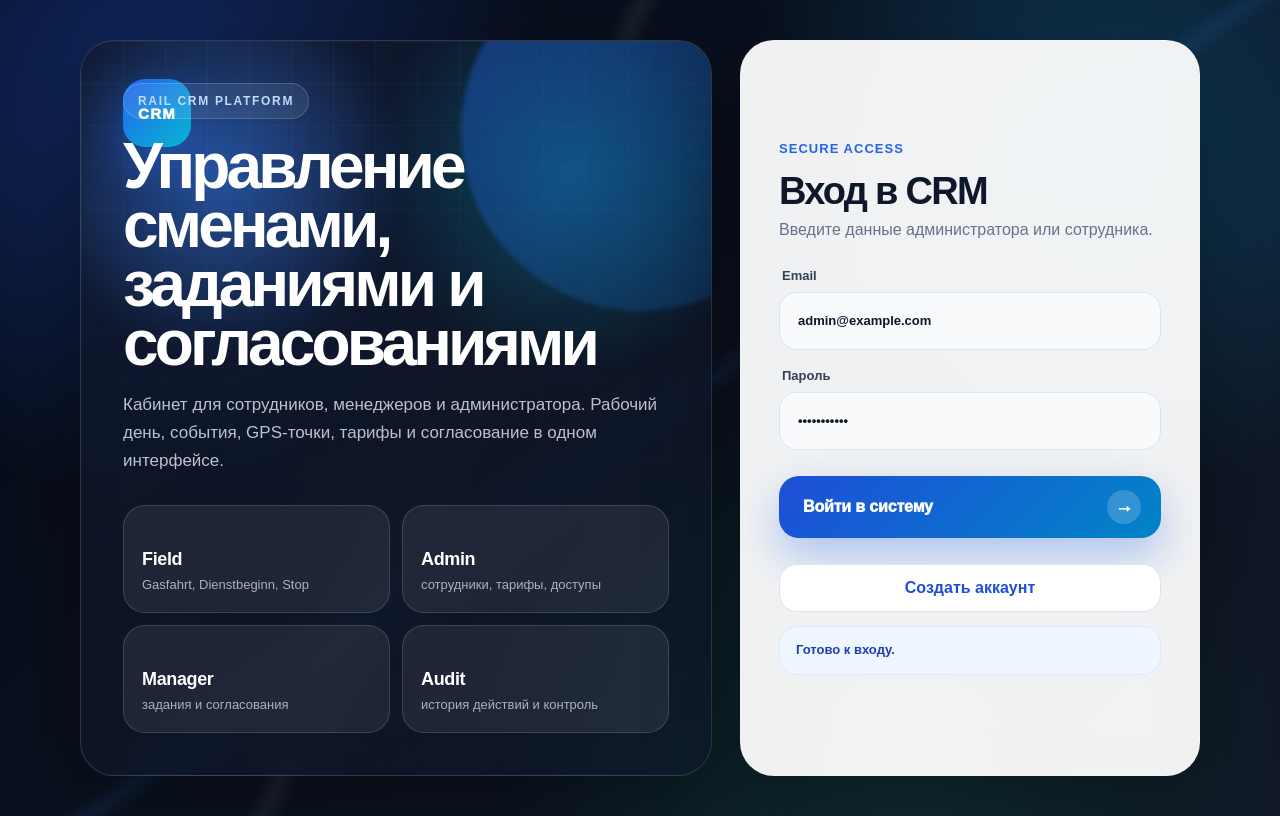
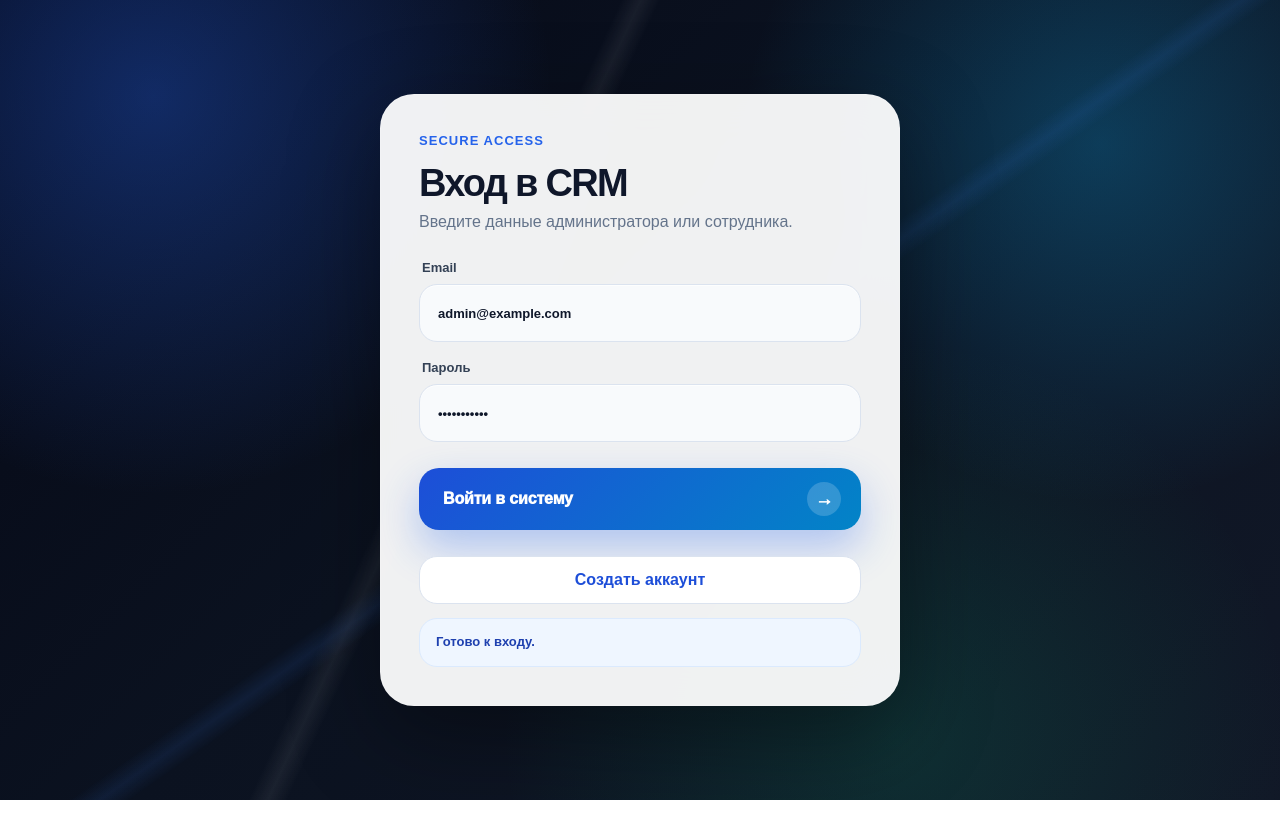
Before and after one commit to Webartdp/rail-crm-platform, a Next.js app in the folder frontend/: page /login in a window 1280 px wide. Built offline with nearby package versions, Linux system fonts and the light colour scheme; no server answers.

Commit message:
Remove login visual panel

```diff
--- a/frontend/app/login/page.tsx
+++ b/frontend/app/login/page.tsx
@@ -58,37 +58,7 @@ export default function LoginPage() {
 
   return (
     <main className="auth-page">
-      <section className="auth-shell">
-        <div className="auth-visual">
-          <div className="auth-logo-mark">CRM</div>
-          <p className="auth-kicker">Rail CRM Platform</p>
-          <h1>Управление сменами, заданиями и согласованиями</h1>
-          <p>
-            Кабинет для сотрудников, менеджеров и администратора. Рабочий день,
-            события, GPS-точки, тарифы и согласование в одном интерфейсе.
-          </p>
-
-          <div className="auth-feature-grid">
-            <div>
-              <strong>Field</strong>
-              <span>Gasfahrt, Dienstbeginn, Stop</span>
-            </div>
-            <div>
-              <strong>Admin</strong>
-              <span>сотрудники, тарифы, доступы</span>
-            </div>
-            <div>
-              <strong>Manager</strong>
-              <span>задания и согласования</span>
-            </div>
-            <div>
-              <strong>Audit</strong>
-              <span>история действий и контроль</span>
-            </div>
-          </div>
-        </div>
-
-        <section className="auth-card">
+      <section className="auth-card" style={{ width: 'min(520px, 100%)' }}>
         <div className="auth-card-head">
           <p className="eyebrow">Secure access</p>
           <h2>{mode === 'login' ? 'Вход в CRM' : 'Создать пользователя'}</h2>
@@ -137,7 +107,6 @@ export default function LoginPage() {
           <p className={`auth-message ${message.includes('Не удалось') ? 'error' : ''}`}>{message}</p>
         </div>
       </section>
-      </section>
     </main>
   );
 }
```
Lines whose indentation alone changed are shown as unchanged.
